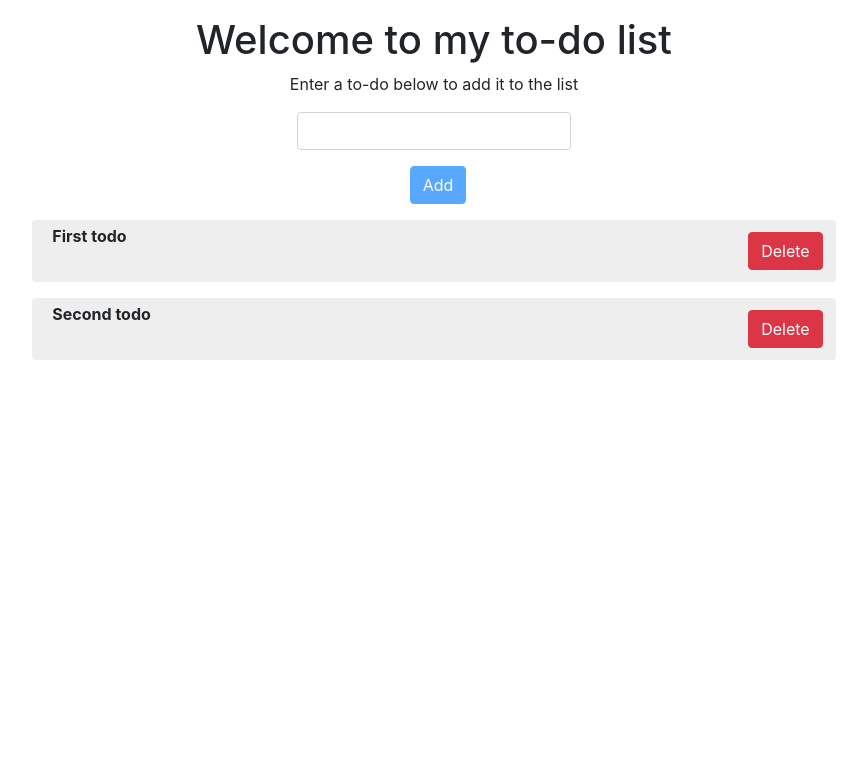
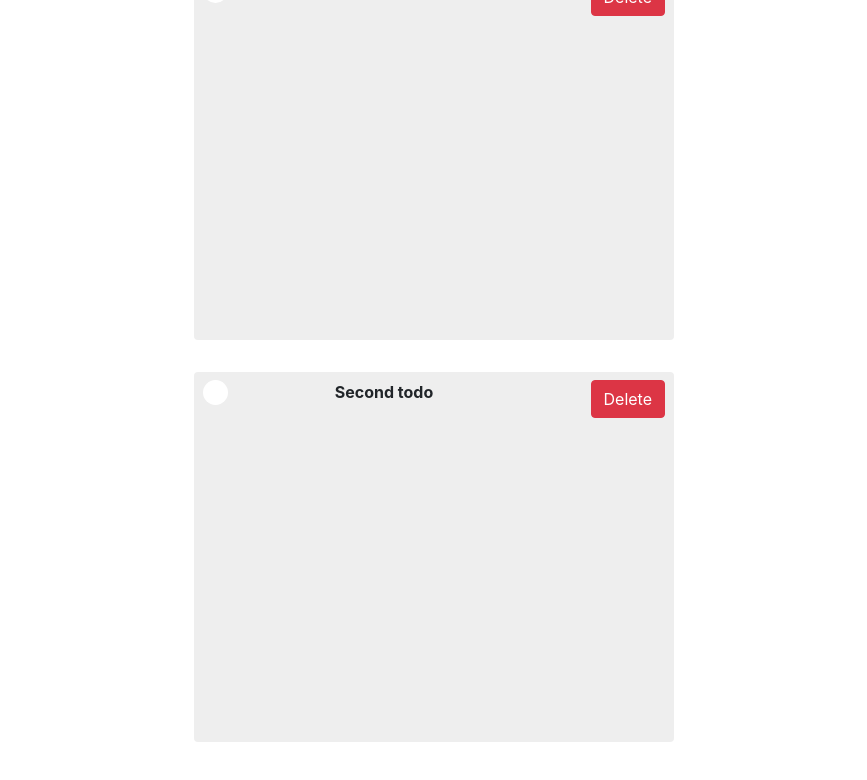
Before and after one commit to sammacfarlane23/react-todo-practice, a React (Create React App) app: page / in a window 1280 px wide. Shown: the top 780 px of the page, without its empty margins (206-1073 px from the left). Built offline with nearby package versions, Linux system fonts and the light colour scheme.

Commit message:
Added Sass to customize some styles

```diff
--- a/src/App.js
+++ b/src/App.js
@@ -16,8 +16,8 @@ const App = (props) => {
   };
 
   return (
-    <div className='container-fluid d-flex justify-content-center'>
-      <div className='col-sm-8 '>
+    <div className='container-fluid'>
+      <div className='main-content'>
         <Header />
         <AddForm onSubmit={submit} />
         <List />
--- a/src/components/AddForm.js
+++ b/src/components/AddForm.js
@@ -4,7 +4,7 @@ import { Field, reduxForm } from 'redux-form';
 let AddForm = (props) => {
   const { handleSubmit, pristine, submitting } = props;
   return (
-    <form onSubmit={handleSubmit}>
+    <form className='form m-4' onSubmit={handleSubmit}>
       <div className='col d-flex flex-column align-items-center justify-content-center m-0'>
         <div className='form-group'>
           <Field
@@ -16,7 +16,7 @@ let AddForm = (props) => {
         </div>
         <button
           disabled={pristine || submitting}
-          className='btn btn-primary ml-2'
+          className='btn btn-primary'
           style={{ height: '38px' }}
         >
           Add
--- a/src/components/Header.js
+++ b/src/components/Header.js
@@ -1,8 +1,8 @@
 import React from 'react';
 
 export default () => (
-  <header className='mt-3' style={{ textAlign: 'center' }}>
-    <h1>Welcome to my to-do list</h1>
+  <header className='m-0 header p-3' style={{ textAlign: 'center' }}>
+    <h1 className=''>Welcome to my to-do list</h1>
     <p>Enter a to-do below to add it to the list</p>
   </header>
 );
--- a/src/components/Item.js
+++ b/src/components/Item.js
@@ -8,14 +8,15 @@ const Item = (props) => {
   };
 
   return (
-    <div
-      className='card col-12 p-0 my-3'
-      style={{ border: 'none', background: '#eee' }}
-    >
+    <div className='card col-sm-10 col-10 p-1 my-3 item'>
       <div className='card-body py-1'>
-        <div className='row d-flex justify-content-between'>
-          <p className='font-weight-bold col-8'>{props.todo.text}</p>
-          <button onClick={onRemoveClick} className='btn btn-danger m-2'>
+        <div className='row d-flex justify-content-between align-items-start'>
+          <label className='checkbox-container col-2'>
+            <input type='checkbox' />
+            <span className='checkmark'></span>
+          </label>
+          <p className='font-weight-bold col-6'>{props.todo.text}</p>
+          <button onClick={onRemoveClick} className='btn btn-danger'>
             Delete
           </button>
         </div>
--- a/src/index.js
+++ b/src/index.js
@@ -1,11 +1,12 @@
 import React from 'react';
 import ReactDOM from 'react-dom';
 import * as serviceWorker from './serviceWorker';
+import uuid from 'react-uuid';
 import configureStore from './store/configureStore';
 import { Provider } from 'react-redux';
 import App from './App';
 import { addTodo } from './actions/todos';
-import uuid from 'react-uuid';
+import './styles/styles.scss';
 
 const store = configureStore();
 
--- a/src/styles/styles.scss
+++ b/src/styles/styles.scss
@@ -0,0 +1,108 @@
+html,
+body {
+  margin: 0;
+}
+
+body {
+  width: 100%;
+}
+
+.container-fluid {
+  display: flex;
+  width: 100%;
+  padding: 0;
+}
+
+.main-content {
+  width: 100%;
+  display: flex;
+  flex-direction: column;
+  justify-content: center;
+  align-items: center;
+}
+
+.header {
+  background: #eee;
+  text-align: center;
+  width: 100%;
+}
+
+.item {
+  border: none;
+  background: #eee;
+  @media (min-width: 960px) {
+    max-width: 30rem;
+  }
+}
+
+/* The container */
+.checkbox-container {
+  display: block;
+  position: relative;
+  padding-left: 35px;
+  //margin-bottom: 12px;
+  cursor: pointer;
+  font-size: 22px;
+  -webkit-user-select: none;
+  -moz-user-select: none;
+  -ms-user-select: none;
+  user-select: none;
+}
+
+/* Hide the browser's default checkbox */
+.checkbox-container input {
+  position: absolute;
+  opacity: 0;
+  cursor: pointer;
+  height: 0;
+  width: 0;
+}
+
+/* Create a custom checkbox */
+.checkmark {
+  position: absolute;
+  top: 0;
+  left: 0;
+  height: 25px;
+  width: 25px;
+  background-color: #fff;
+  border-radius: 50%;
+}
+
+/* On mouse-over, add a grey background color */
+.checkbox-container:hover input ~ .checkmark {
+  background-color: #fff;
+  border: 1px solid #007bff;
+}
+
+/* When the checkbox is checked, add a yellow background */
+.checkbox-container input:checked ~ .checkmark {
+  background-color: #007bff;
+  border: 1px solid #007bff;
+}
+
+/* Create the checkmark/indicator (hidden when not checked) */
+.checkmark:after {
+  content: '';
+  position: absolute;
+  display: none;
+}
+
+/* Show the checkmark when checked */
+.checkbox-container input:checked ~ .checkmark:after {
+  display: block;
+}
+
+/* Style the checkmark/indicator */
+
+.checkbox-container .checkmark:after {
+  left: 9px;
+  top: 5px;
+  width: 5px;
+  height: 10px;
+  border: solid #fff;
+  border-width: 0 3px 3px 0;
+  -webkit-transform: rotate(45deg);
+  -ms-transform: rotate(45deg);
+  transform: rotate(45deg);
+}
```
